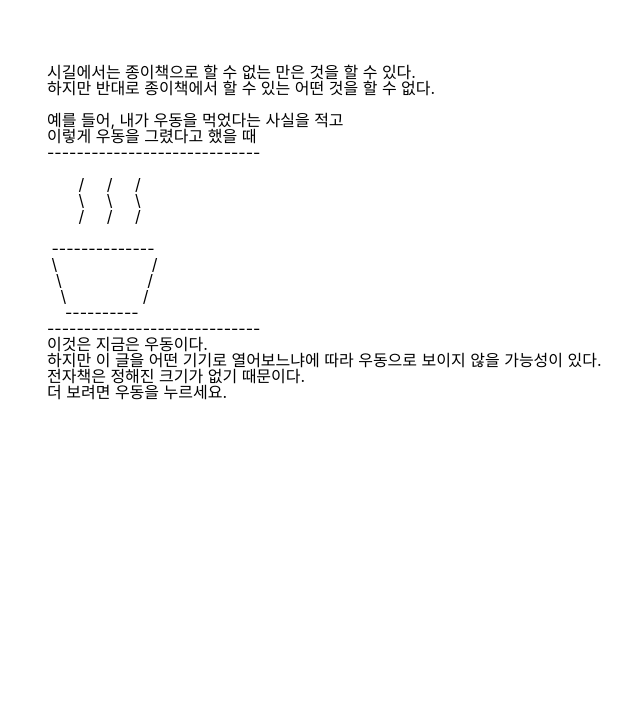
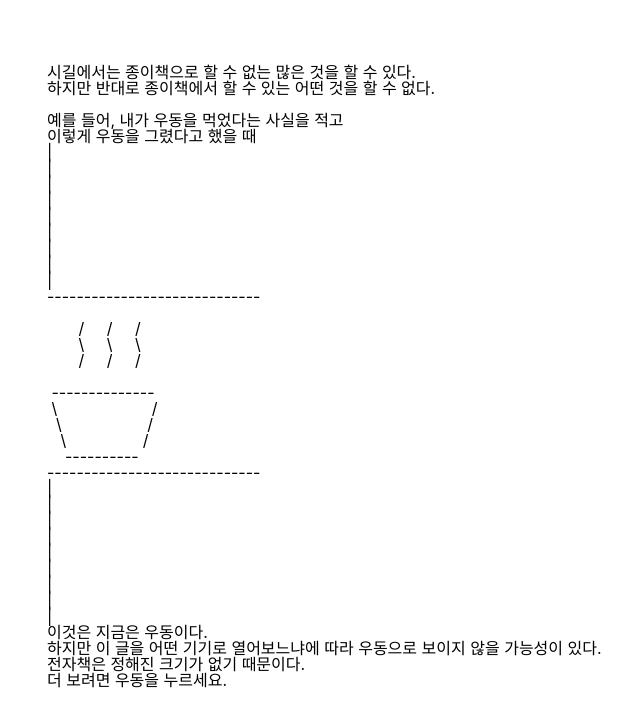
Before and after one commit to humonnom/dev, a plain HTML site: page index.html in a window 1280 px wide. Shown: the top 726 px of the page, without its empty margins (17-657 px from the left). Drawn offline with Linux system fonts and the light colour scheme.

Commit message:
Move folder

```diff
--- a/index.html
+++ b/index.html
@@ -8,14 +8,28 @@
   </head>
   <body>
     <div class="index-wrapper">
-      <div class="index_txt">시길에서는 종이책으로 할 수 없는 만은 것을 할 수 있다.</div>
-      <div class="index_txt">하지만 반대로 종이책에서 할 수 있는 어떤 것을 할 수 없다.</div>
+      <div class="index-text">
+        <div class="itext">시길에서는 종이책으로 할 수 없는 많은 것을 할 수 있다.</div>
+        <div class="itext">하지만 반대로 종이책에서 할 수 있는 어떤 것을 할 수 없다.</div>
       </br>
-    <div class="index_txt">예를 들어, 내가 우동을 먹었다는 사실을 적고</div>
-    <div class="index_txt">이렇게 우동을 그렸다고 했을 때</div>
+      <div class="itext">예를 들어, 내가 우동을 먹었다는 사실을 적고</div>
+      <div class="itext">이렇게 우동을 그렸다고 했을 때</div>
+      </div>
 
+      <div class="index_ascii">
+      <column class="ascii-side">
+        <pre>|</pre>
+        <pre>|</pre>
+        <pre>|</pre>
+        <pre>|</pre>
+        <pre>|</pre>
+        <pre>|</pre>
+        <pre>|</pre>
+        <pre>|</pre>
+        <pre>|</pre>
+      </column>
       <a href="pages/main.html" class="page-link">
-      <div class="index_ascii">
+        <column class="ascii-middle">
           <pre>-----------------------------</pre>
         </br>
         <pre>       /     /     /</pre>
@@ -28,12 +42,29 @@
       <pre>   \                 /</pre>
       <pre>    ----------</pre>
       <pre>-----------------------------</pre>
+    </column>
+  </a>
+  <column class="ascii-side">
+    <pre>|</pre>
+    <pre>|</pre>
+    <pre>|</pre>
+    <pre>|</pre>
+    <pre>|</pre>
+    <pre>|</pre>
+    <pre>|</pre>
+    <pre>|</pre>
+    <pre>|</pre>
+  </column>
+
+
       </div>
-    </a>
 
-      <div class="index_txt">이것은 지금은 우동이다.</div>
-      <div class="index_txt">하지만 이 글을 어떤 기기로 열어보느냐에 따라 우동으로 보이지 않을 가능성이 있다.</div>
-      <div class="index_txt">전자책은 정해진 크기가 없기 때문이다.</div>
+      <div class="index-text">
+  <div class="itext">이것은 지금은 우동이다.</div>
+  <div class="itext">하지만 이 글을 어떤 기기로 열어보느냐에 따라
+    우동으로 보이지 않을 가능성이 있다.</div>
+  <div class="itext">전자책은 정해진 크기가 없기 때문이다.</div>
+      </div>
 
     </div>
 
```
Lines whose indentation alone changed are shown as unchanged.
